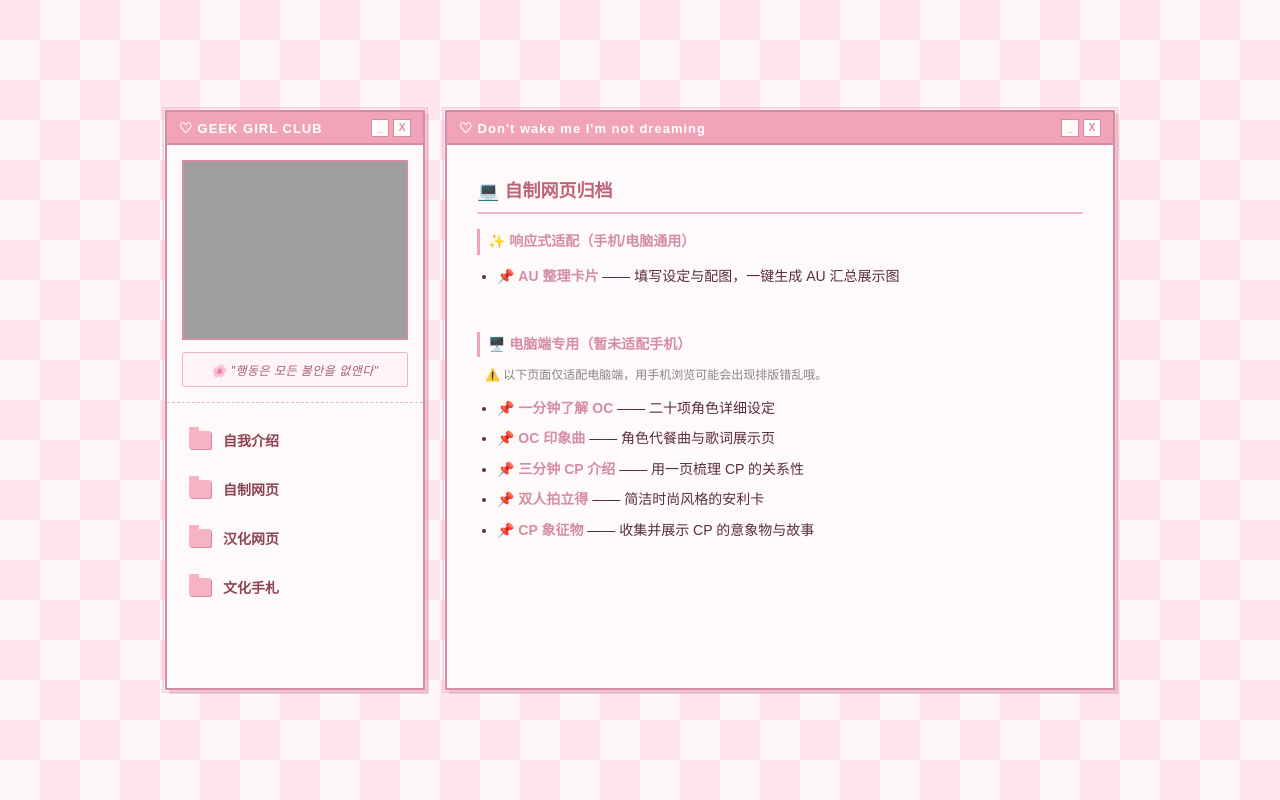
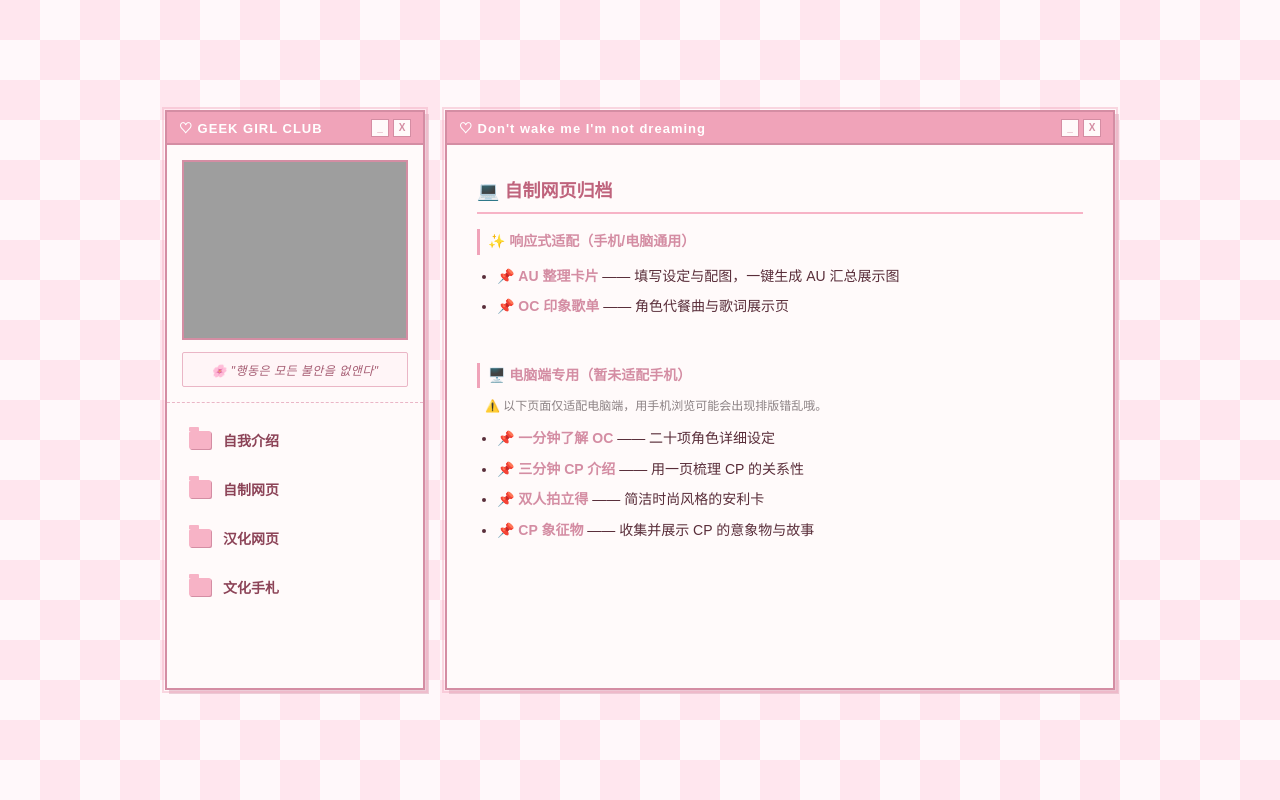
Before and after one commit to yoursforever99/my-bio-world, a plain HTML site: page index.html in a window 1280 px wide. Both pictures are taken after a click on the item "自制网页". Drawn offline with Linux system fonts and the light colour scheme; grey boxes are pictures that could not be loaded.

Commit message:
Add files via upload

```diff
--- a/index.html
+++ b/index.html
@@ -400,6 +400,7 @@
                         <h3>✨ 响应式适配（手机/电脑通用）</h3>
                         <ul>
                             <li>📌 <a href="https://yoursforever99.github.io/my-AU-cards/" target="_blank">AU 整理卡片</a> —— 填写设定与配图，一键生成 AU 汇总展示图</li>
+                               <li>📌 <a href="https://yoursforever99.github.io/oc-music-template/" target="_blank">OC 印象歌单</a> —— 角色代餐曲与歌词展示页</li>
                         </ul>
                     </div>
 
@@ -411,7 +412,6 @@
                         <p class="warning-tips">⚠️ 以下页面仅适配电脑端，用手机浏览可能会出现排版错乱哦。</p>
                         <ul>
                             <li>📌 <a href="https://lih23268-create.github.io/character-card/" target="_blank">一分钟了解 OC</a> —— 二十项角色详细设定</li>
-                            <li>📌 <a href="https://yoursforever99.github.io/oc-music-template/" target="_blank">OC 印象曲</a> —— 角色代餐曲与歌词展示页</li>
                             <li>📌 <a href="https://snazzy-lollipop-e9098a.netlify.app/" target="_blank">三分钟 CP 介绍</a> —— 用一页梳理 CP 的关系性</li>
                             <li>📌 <a href="https://yoursforever99.github.io/cp-handbook-canvas/" target="_blank">双人拍立得</a> —— 简洁时尚风格的安利卡</li>
                             <li>📌 <a href="https://yoursforever99.github.io/cp-aesthetic-canvas/" target="_blank">CP 象征物</a> —— 收集并展示 CP 的意象物与故事</li>
```
